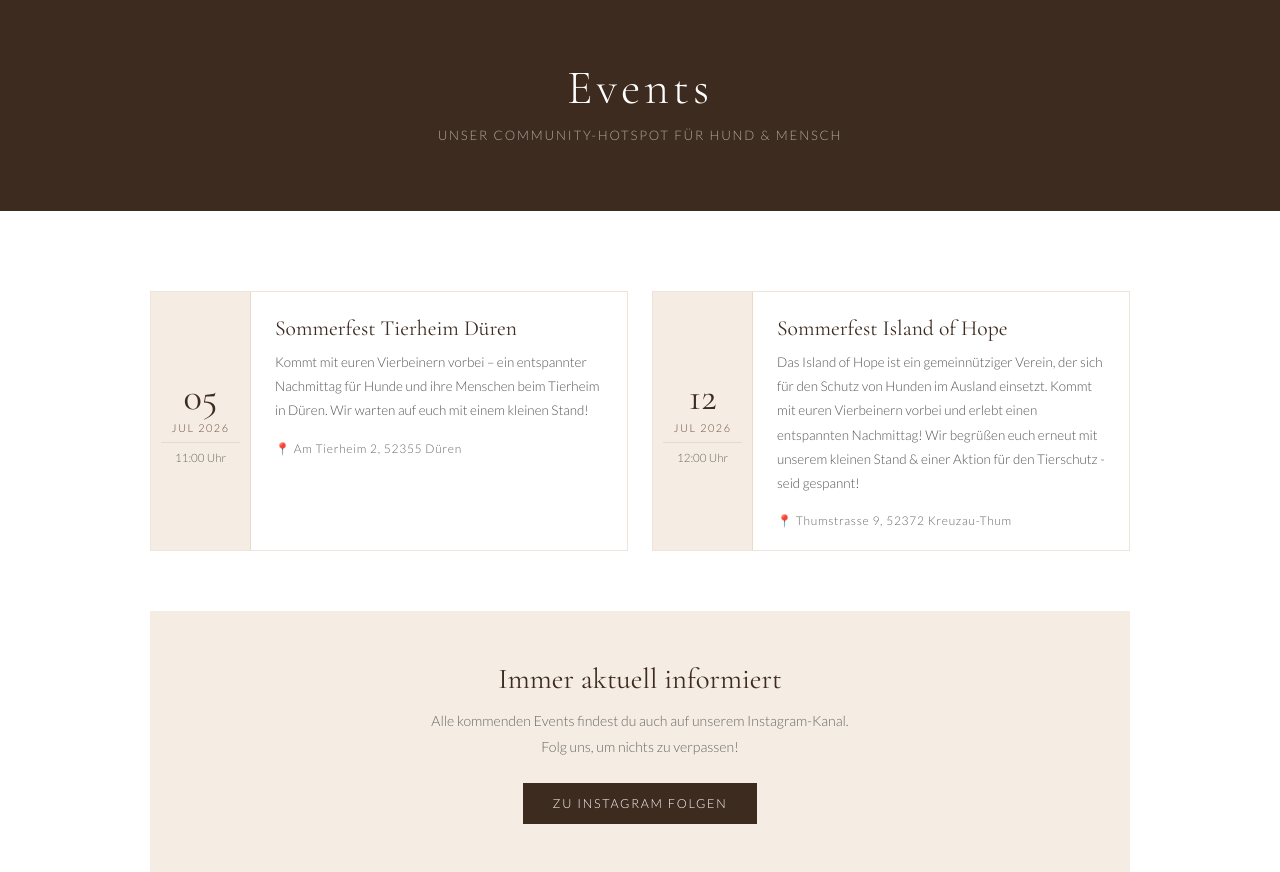
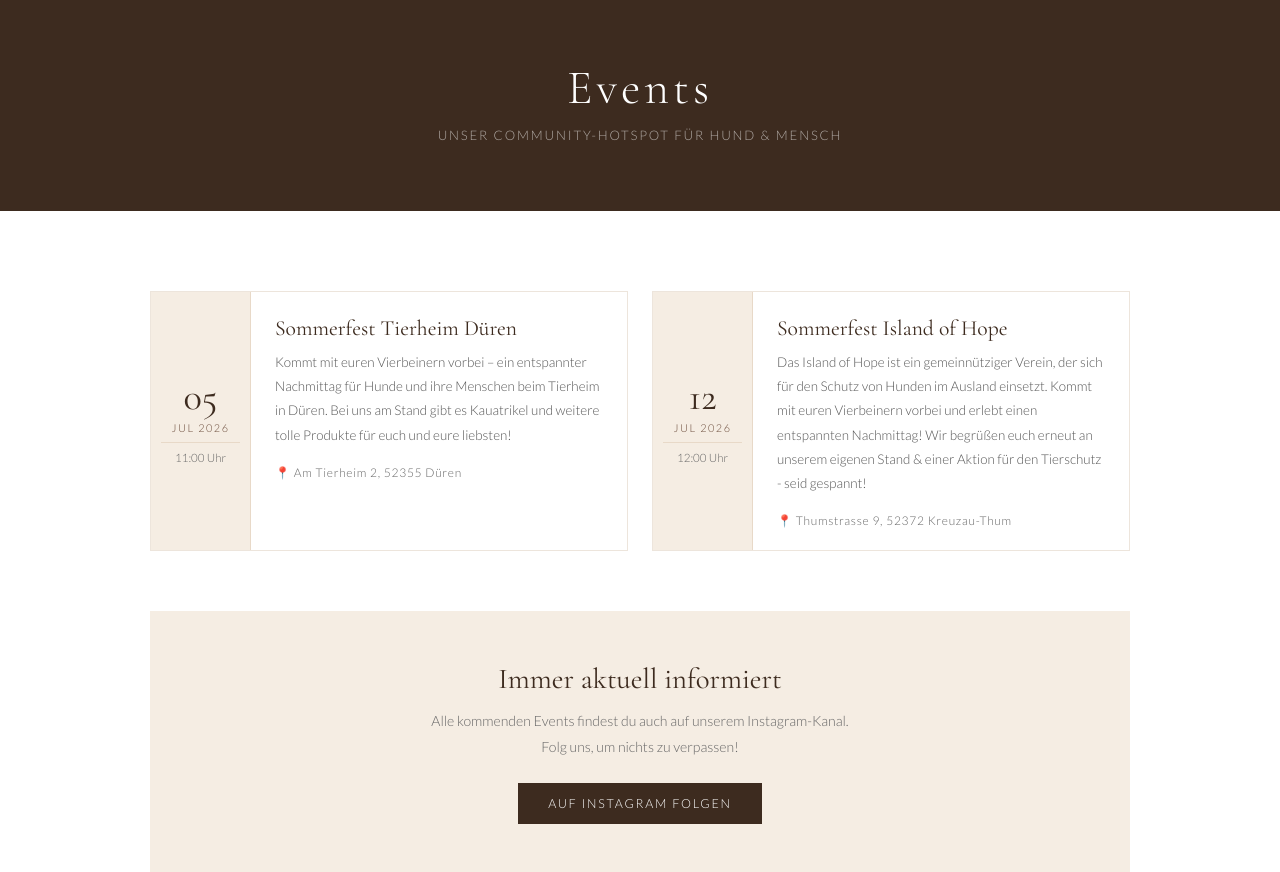
Before and after one commit to TheDogHouse523/thedoghousedn, a plain HTML site: page events.html in a window 1280 px wide. Shown: the part 80-952 px from the top of the page. Drawn offline with nearby package versions, Linux system fonts and the light colour scheme.

```diff
--- a/events.html
+++ b/events.html
@@ -262,7 +262,7 @@
                 </div>
                 <div class="event-inhalt">
                     <h2>Sommerfest Tierheim Düren</h2>
-                    <p>Kommt mit euren Vierbeinern vorbei – ein entspannter Nachmittag für Hunde und ihre Menschen beim Tierheim in Düren. Wir warten auf euch mit einem kleinen Stand!</p>
+                    <p>Kommt mit euren Vierbeinern vorbei – ein entspannter Nachmittag für Hunde und ihre Menschen beim Tierheim in Düren. Bei uns am Stand gibt es Kauatrikel und weitere tolle Produkte für euch und eure liebsten!</p>
                     <span class="event-ort">Am Tierheim 2, 52355 Düren</span>
                 </div>
             </div>
@@ -276,7 +276,7 @@
                 </div>
                 <div class="event-inhalt">
                     <h2>Sommerfest Island of Hope</h2>
-                    <p>Das Island of Hope ist ein gemeinnütziger Verein, der sich für den Schutz von Hunden im Ausland einsetzt. Kommt mit euren Vierbeinern vorbei und erlebt einen entspannten Nachmittag! Wir begrüßen euch erneut mit unserem kleinen Stand & einer Aktion für den Tierschutz - seid gespannt!</p>
+                    <p>Das Island of Hope ist ein gemeinnütziger Verein, der sich für den Schutz von Hunden im Ausland einsetzt. Kommt mit euren Vierbeinern vorbei und erlebt einen entspannten Nachmittag! Wir begrüßen euch erneut an unserem eigenen Stand & einer Aktion für den Tierschutz - seid gespannt!</p>
                     <span class="event-ort">Thumstrasse 9, 52372 Kreuzau-Thum</span>
                 </div>
             </div>
@@ -293,7 +293,7 @@
             <h3>Immer aktuell informiert</h3>
             <p>Alle kommenden Events findest du auch auf unserem Instagram-Kanal.<br>Folg uns, um nichts zu verpassen!</p>
             <a href="https://www.instagram.com/thedoghousedueren/" target="_blank" rel="noopener" class="btn-braun">
-                Zu Instagram folgen
+                Auf Instagram folgen
             </a>
         </div>
     </section>
```
